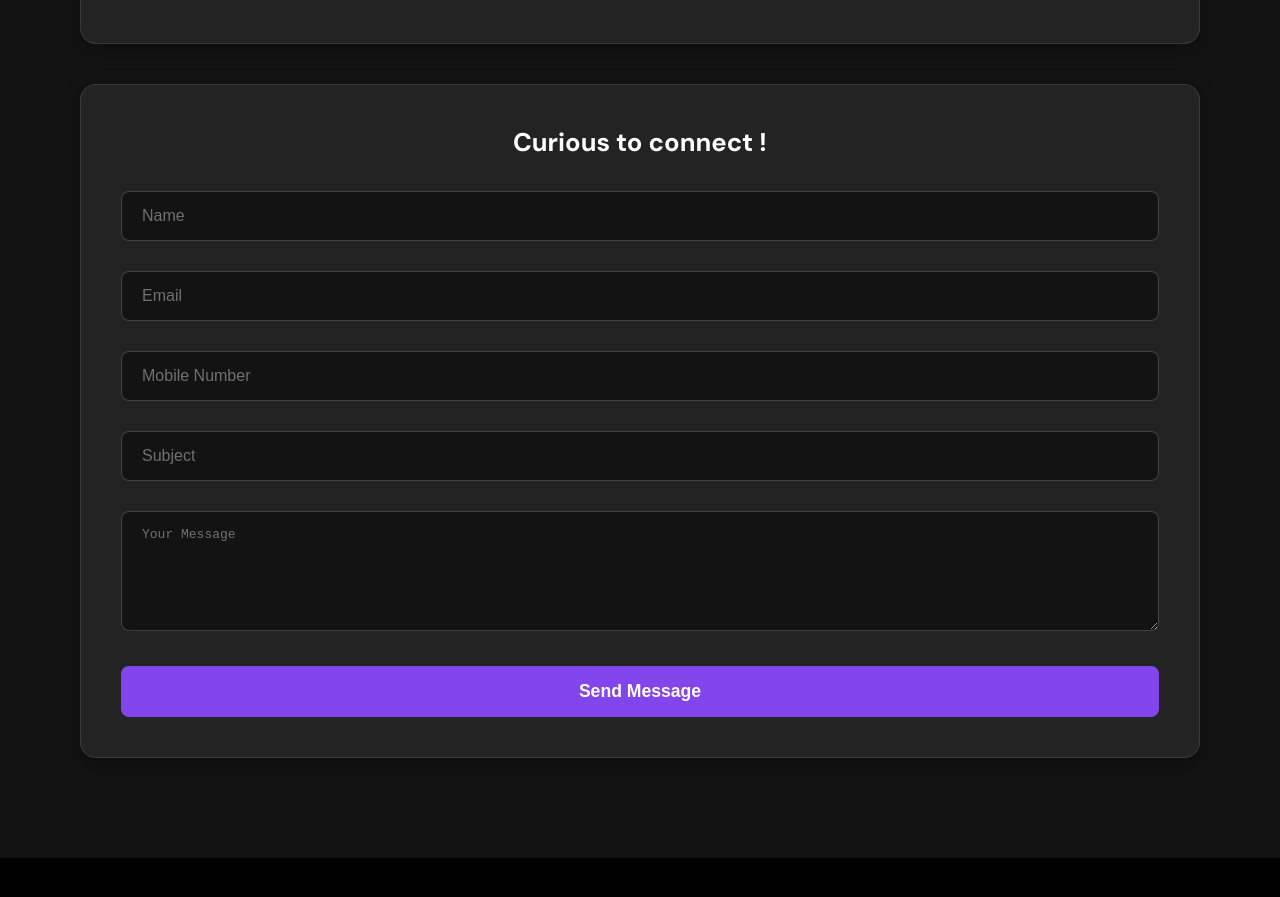
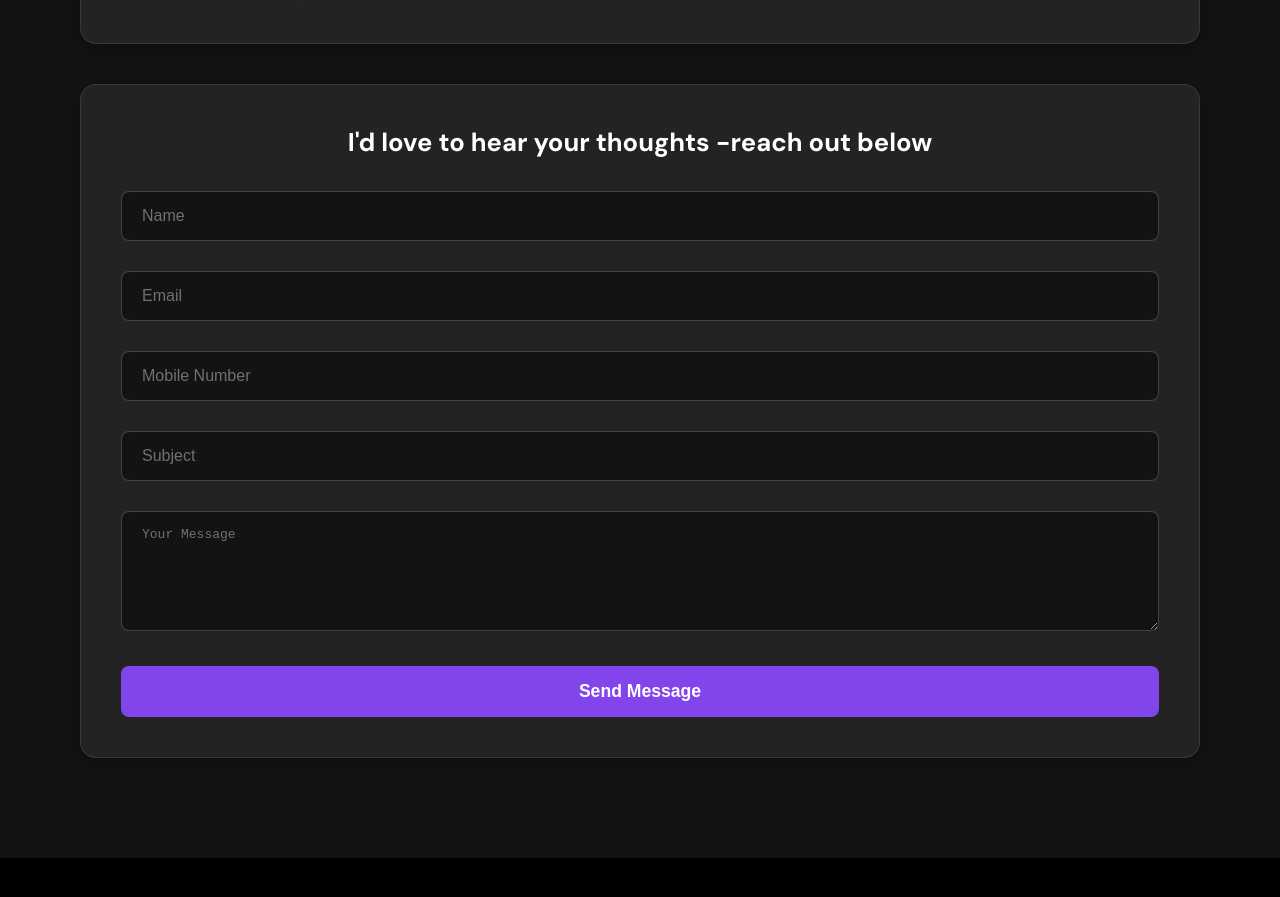
Before and after one commit to arjunprratap05/Portfolio, a React (Create React App) app: page / in a window 1280 px wide. Shown: the part 4440-5337 px from the top of the page. Built offline with nearby package versions, Linux system fonts and the light colour scheme; no server answers; the HTML template or start-up script is replaced by a standard one.

Commit message:
final commit

```diff
--- a/src/components/contact/form/index.jsx
+++ b/src/components/contact/form/index.jsx
@@ -53,7 +53,7 @@ const Form = () => {
 
     return (
         <div className="contact-form">
-            <h4 className="form-title">Curious to connect !</h4>
+            <h4 className="form-title">I'd love to hear your thoughts -reach out below</h4>
             <form onSubmit={handleSubmit}>
                 <div className="form-group">
                     <input
```
